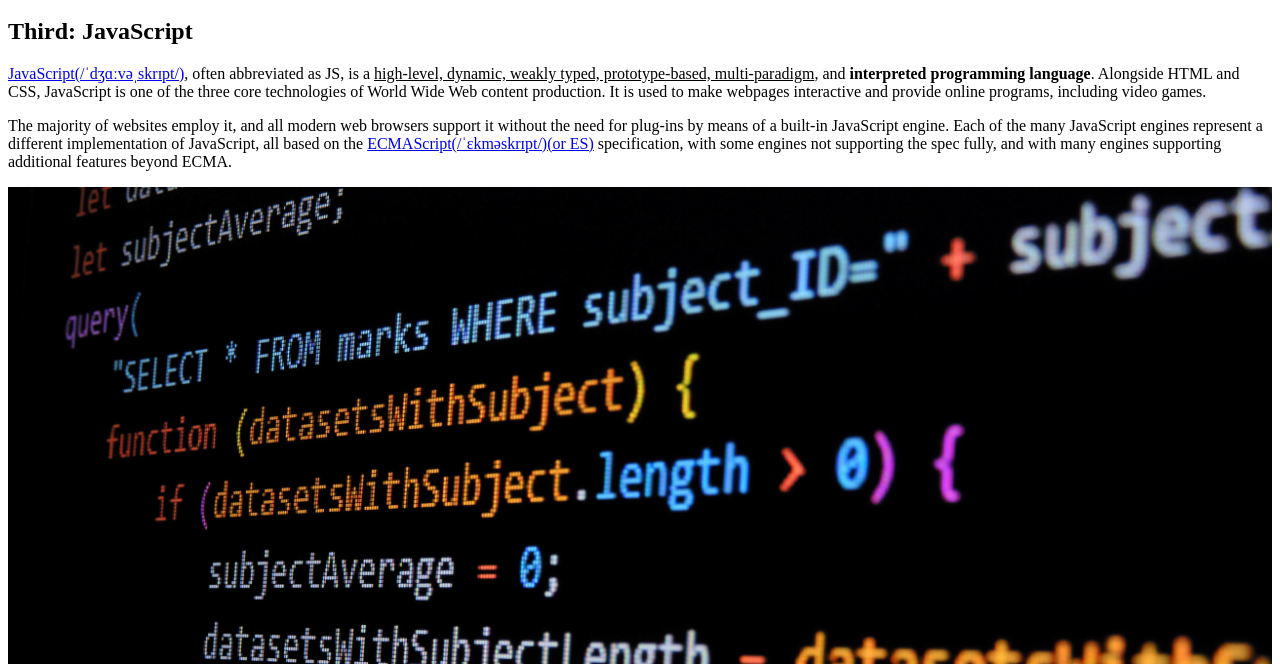
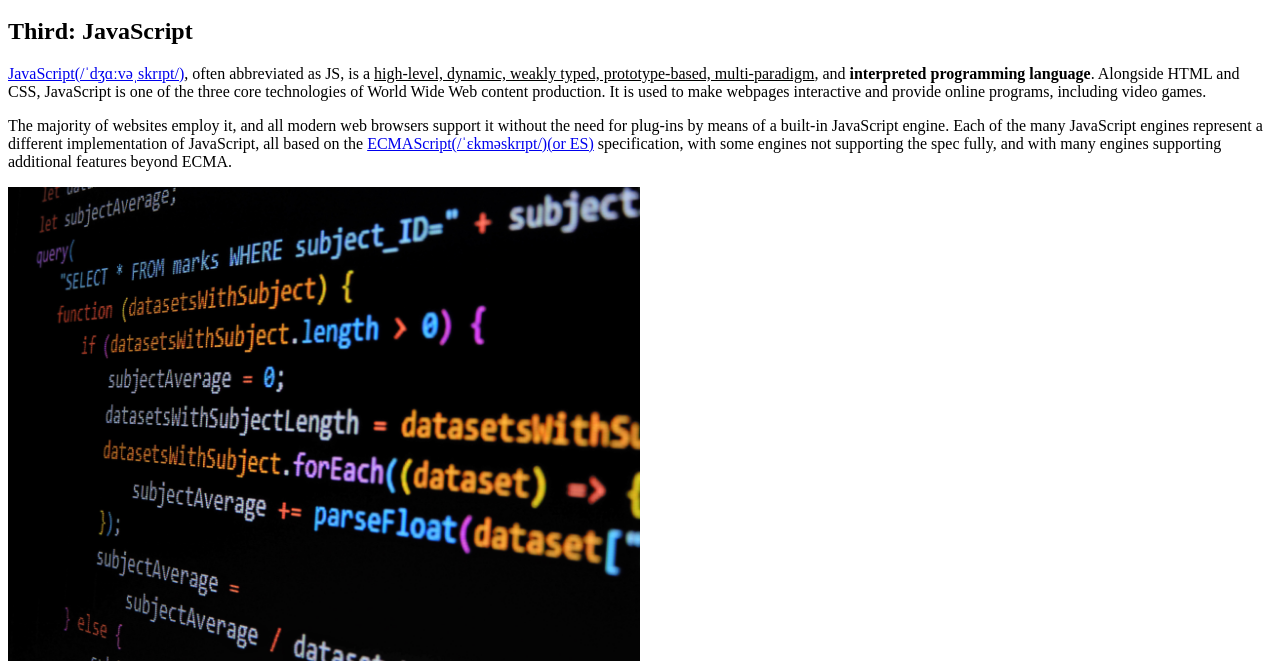
Before and after one commit to fourmimale/web, a plain HTML site: page 3.html in a window 1280 px wide. Shown: the part 136-800 px from the top of the page. Drawn offline with Linux system fonts and the light colour scheme.

Commit message:
Update 3.html

```diff
--- a/3.html
+++ b/3.html
@@ -19,7 +19,7 @@
         The majority of websites employ it, and all modern web browsers support it without the need for plug-ins by means of a built-in JavaScript engine. Each of the many JavaScript engines represent a different implementation of JavaScript, all based on the <a href="https://en.wikipedia.org/wiki/ECMAScript" target="_blank" title="wikipedia article: ECMAScript(external link and a new tab)">ECMAScript(/ˈɛkməskrɪpt/)(or ES)</a> specification, with some engines not supporting the spec fully, and with many engines supporting additional features beyond ECMA.
       </p>
       <p>
-        <img src="3.jpg" width="100%">
+        <img src="3.jpg" width="50%"><br>
         "Free to use under the Unsplash License". (search keyword: <a href="https://unsplash.com/photos/g5jpH62pwes" target="_blank" title="Photo at Unsplash.com(external link and a new tab)">JavaScript</a>)
       </p>
   </body>
```
